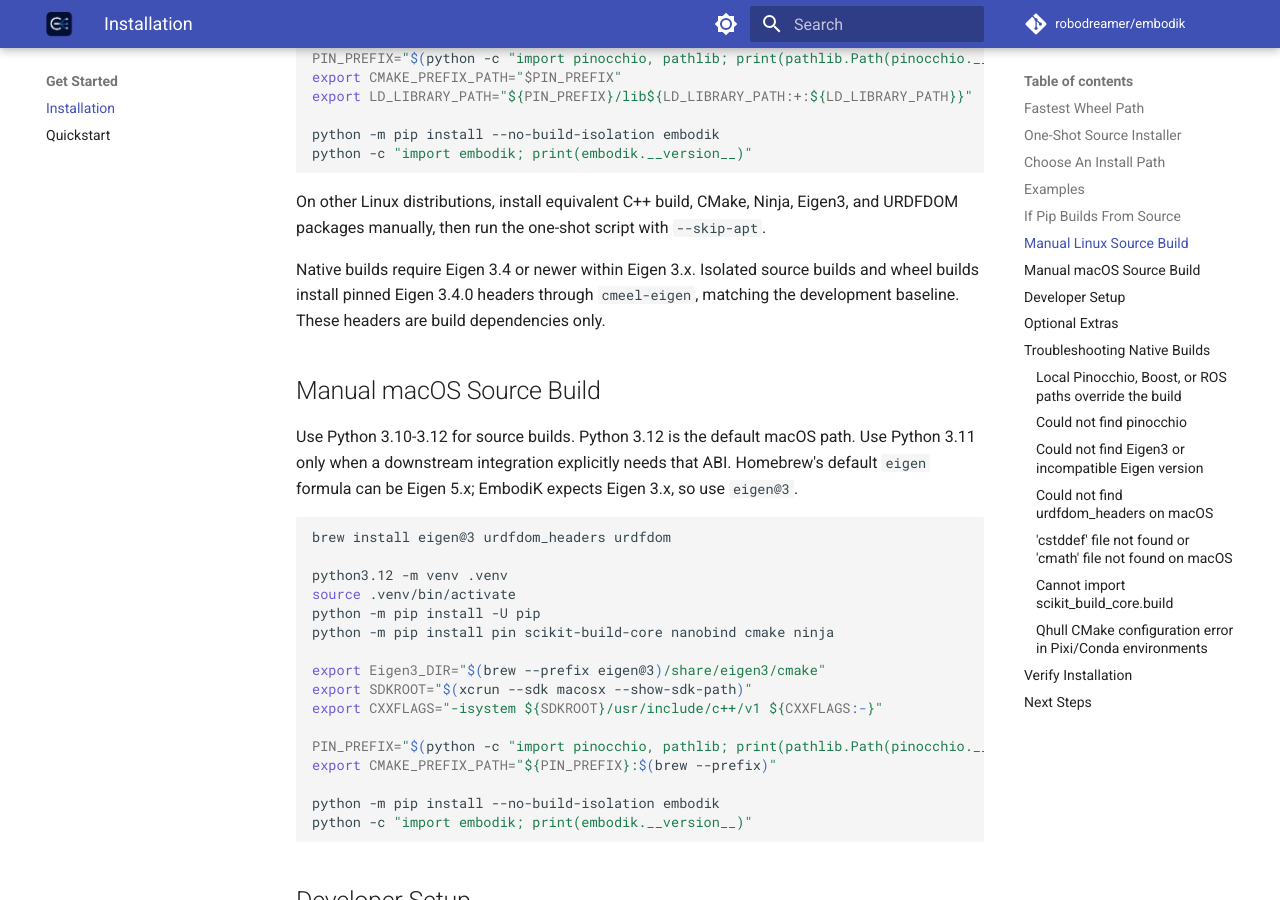
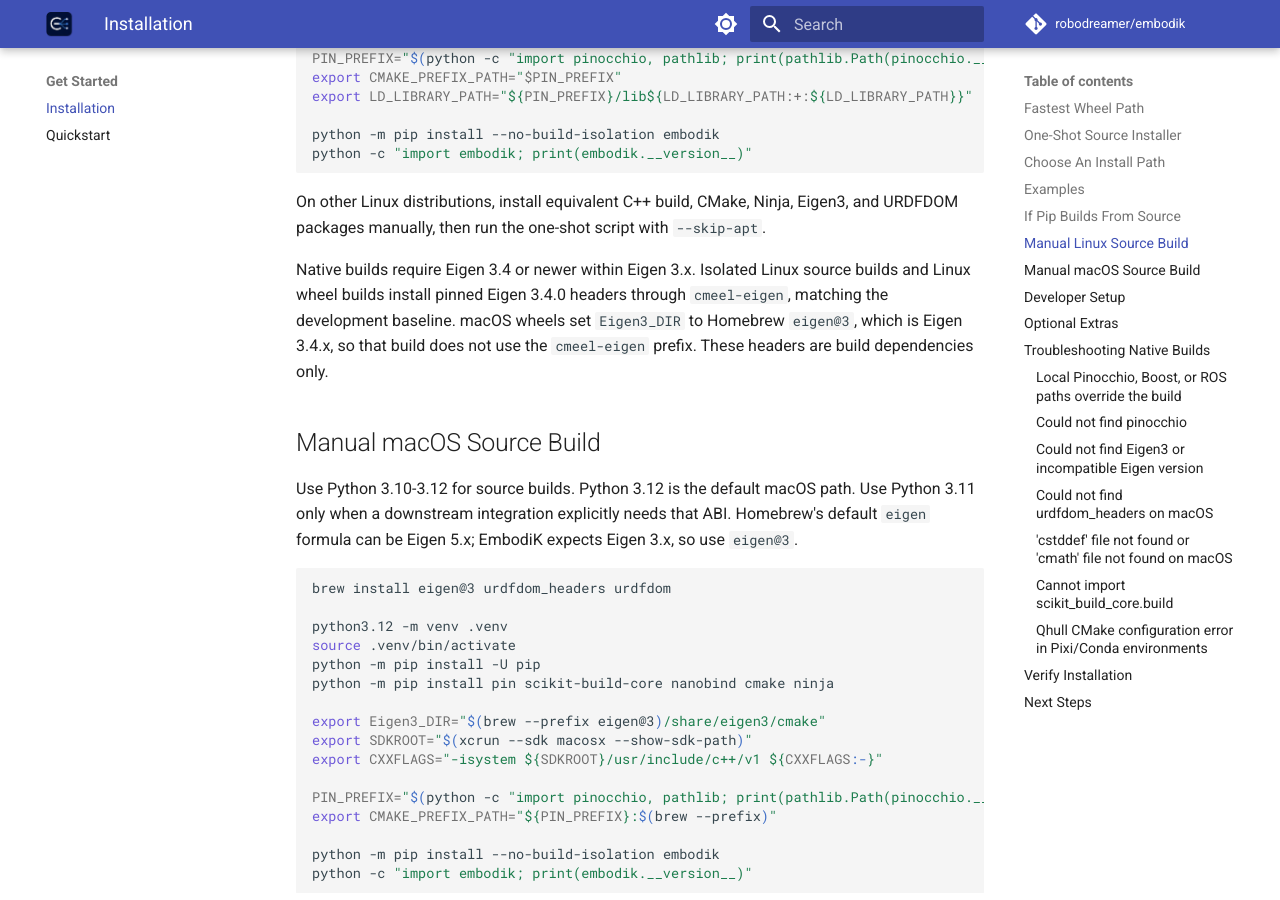
Before and after one commit to robodreamer/embodik, an MkDocs documentation site: the page built from docs/installation.md, in a window 1280 px wide and 900 px high, scrolled down 3423 px. Built offline with MkDocs 1.6.1 and Material for MkDocs 9.7.7, drawn with Linux system fonts in a browser that asks for light colours; comment, search, counter and statistics services are not loaded.

```diff
--- a/docs/installation.md
+++ b/docs/installation.md
@@ -176,9 +176,11 @@ On other Linux distributions, install equivalent C++ build, CMake, Ninja,
 Eigen3, and URDFDOM packages manually, then run the one-shot script with
 `--skip-apt`.
 
-Native builds require Eigen 3.4 or newer within Eigen 3.x. Isolated source builds
-and wheel builds install pinned Eigen 3.4.0 headers through `cmeel-eigen`, matching
-the development baseline. These headers are build dependencies only.
+Native builds require Eigen 3.4 or newer within Eigen 3.x. Isolated Linux
+source builds and Linux wheel builds install pinned Eigen 3.4.0 headers through
+`cmeel-eigen`, matching the development baseline. macOS wheels set `Eigen3_DIR`
+to Homebrew `eigen@3`, which is Eigen 3.4.x, so that build does not use the
+`cmeel-eigen` prefix. These headers are build dependencies only.
 
 ## Manual macOS Source Build
 
```
Also changed, not shown: CHANGELOG.md (+3 -6 lines), docs/acceleration_solver.md (+1 -1 lines), 3 other files.
